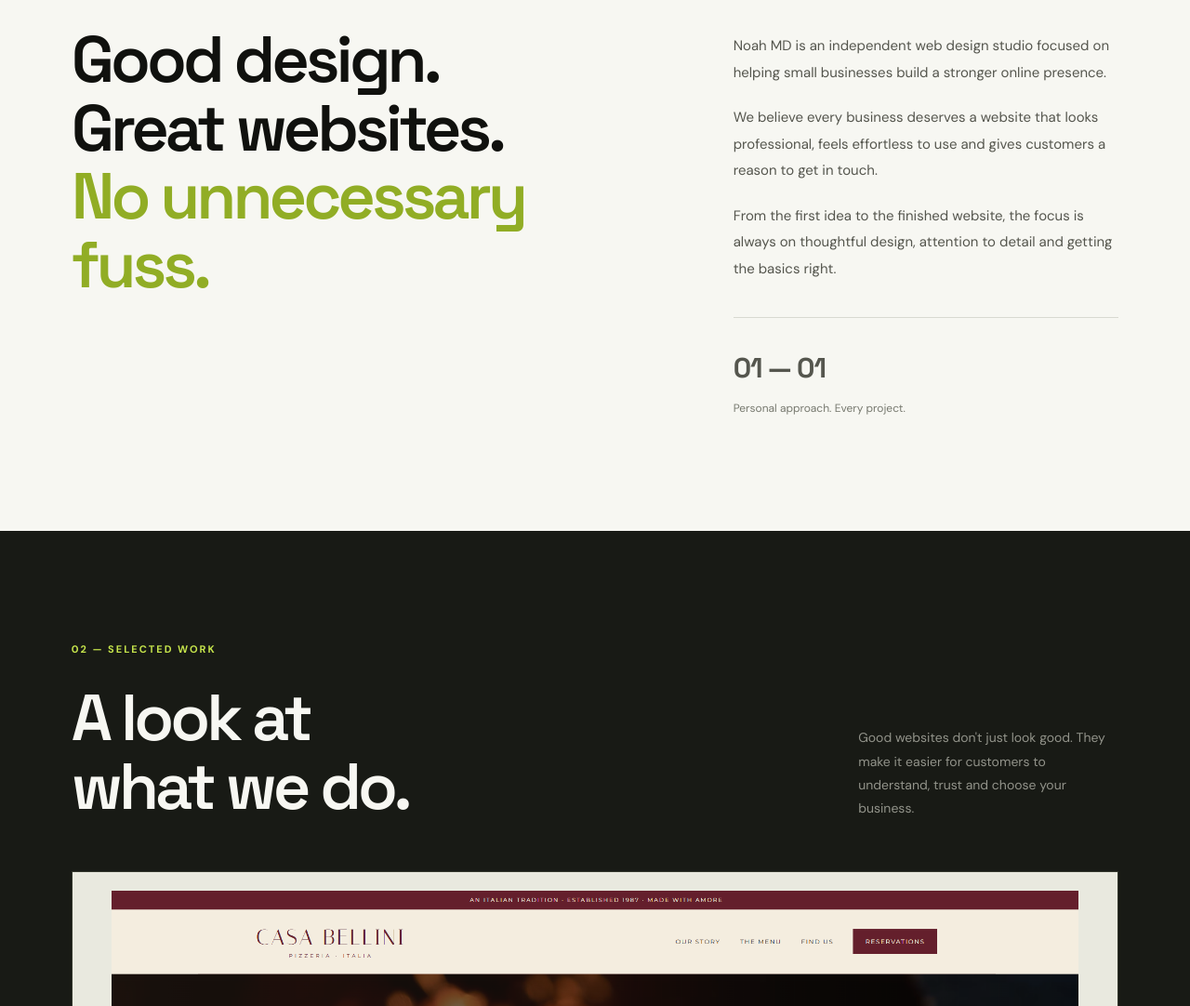
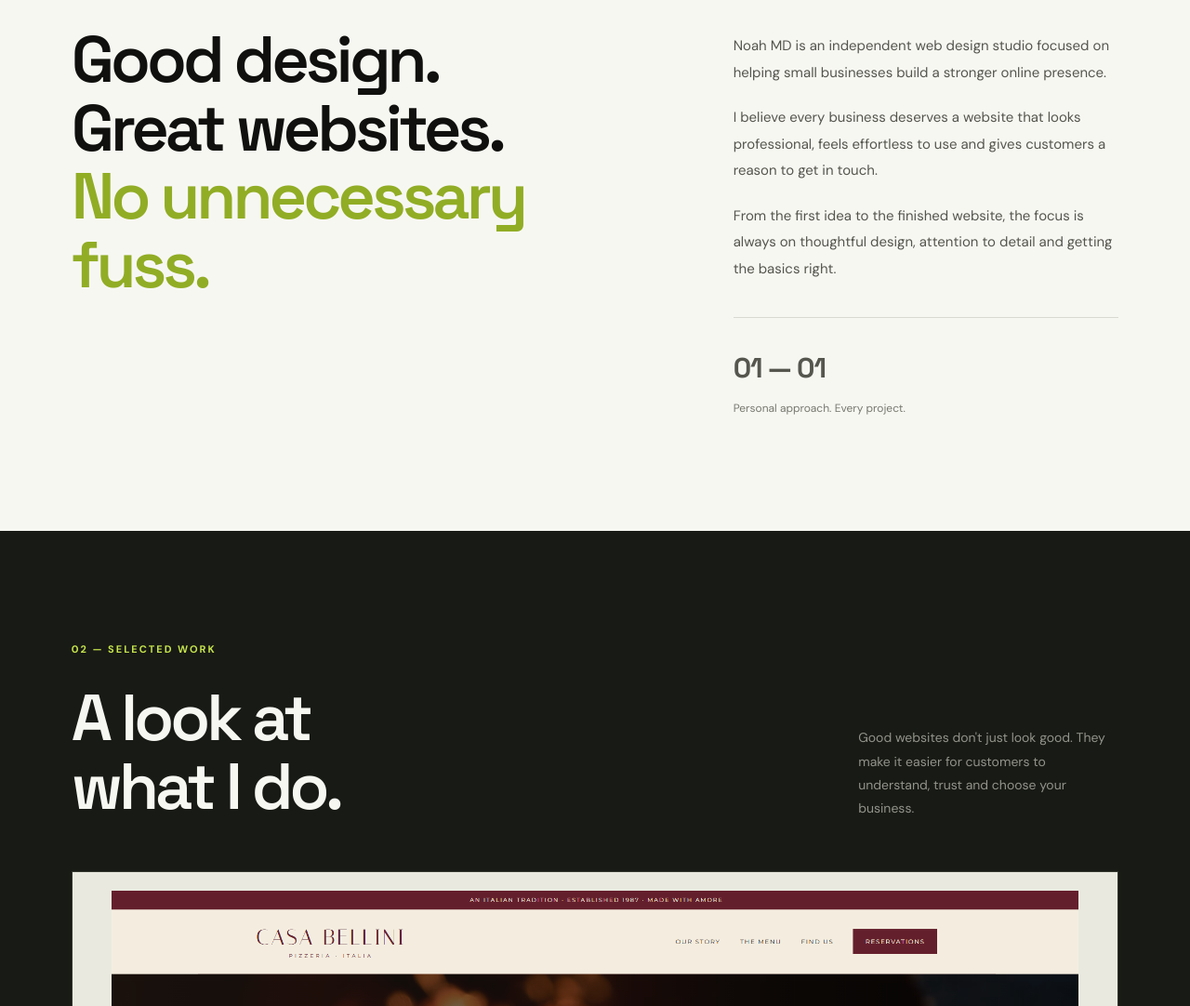
Before and after one commit to yummyfive/noahmd, a plain HTML site: page index.html in a window 1280 px wide. Shown: the part 989-2071 px from the top of the page at 93% size. Drawn offline with Linux system fonts and the light colour scheme.

Commit message:
Update index.html

```diff
--- a/index.html
+++ b/index.html
@@ -847,7 +847,7 @@
           </p>
 
           <p>
-            We believe every business deserves a website
+            I believe every business deserves a website
             that looks professional, feels effortless to use
             and gives customers a reason to get in touch.
           </p>
@@ -878,7 +878,7 @@
       <div class="work-heading">
         <h2>
           A look at<br>
-          what we do.
+          what I do.
         </h2>
 
         <p class="work-intro">
```
